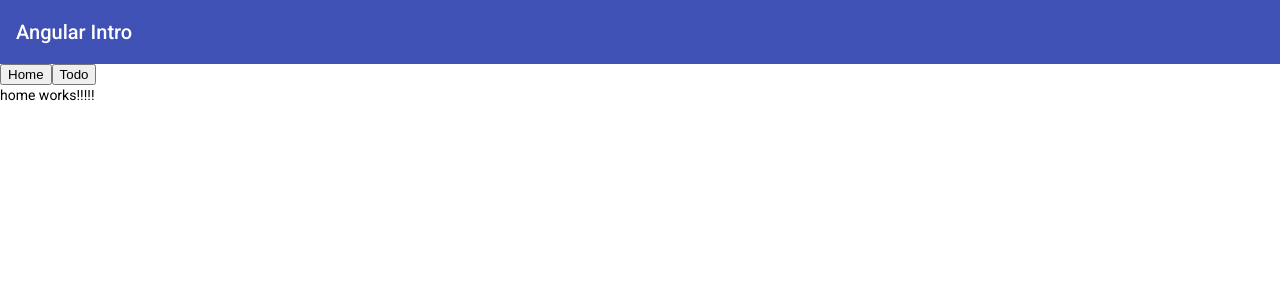
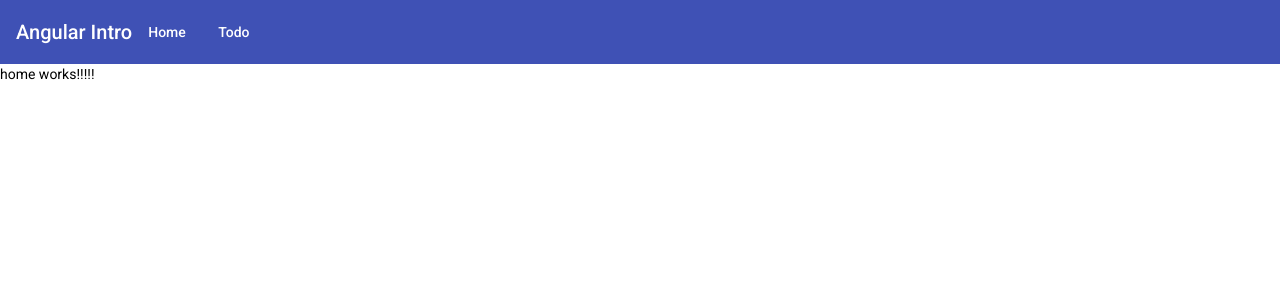
Before and after one commit to noam-honig/angular-intro, an Angular app: page / in a window 1280 px wide. Shown: the top 300 px of the page. Built offline with nearby package versions, Linux system fonts and the light colour scheme.

Commit message:
Styled the buttons

```diff
--- a/src/app/app.component.html
+++ b/src/app/app.component.html
@@ -1,6 +1,6 @@
 <mat-toolbar color="primary">
     <span>Angular Intro</span>
+    <button mat-button routerLink="/">Home</button>
+    <button mat-button routerLink="/todo">Todo</button>
 </mat-toolbar>
-<button routerLink="/">Home</button>
-<button routerLink="/todo">Todo</button>
 <router-outlet></router-outlet>
--- a/src/app/app.module.ts
+++ b/src/app/app.module.ts
@@ -7,6 +7,8 @@ import { HomeComponent } from './home/home.component';
 import { TodoComponent } from './todo/todo.component';
 import { BrowserAnimationsModule } from '@angular/platform-browser/animations';
 import { MatToolbarModule } from '@angular/material/toolbar';
+import {MatButtonModule} from '@angular/material/button';
+
 @NgModule({
   declarations: [
     AppComponent,
@@ -14,6 +16,7 @@ import { MatToolbarModule } from '@angular/material/toolbar';
     TodoComponent
   ],
   imports: [
+    MatButtonModule,
     MatToolbarModule,
     BrowserModule,
     AppRoutingModule,
```
